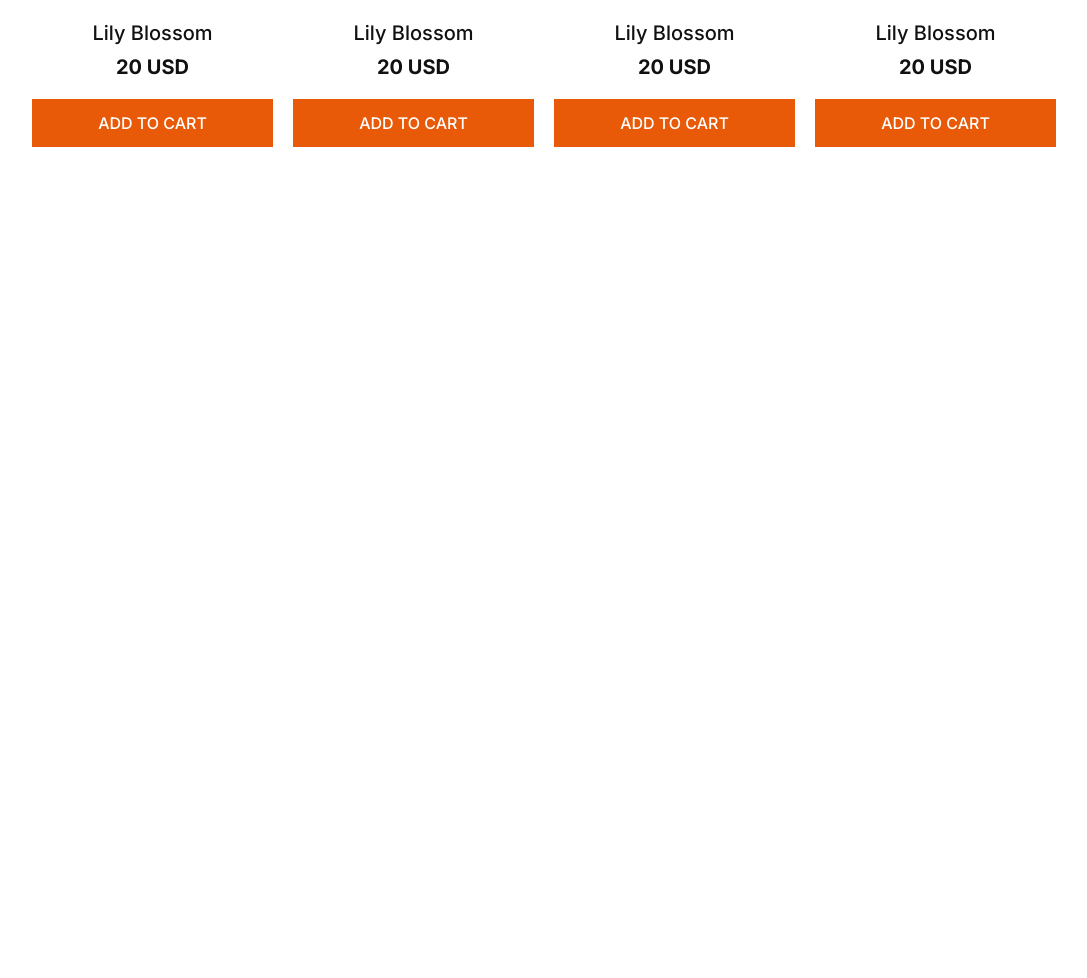
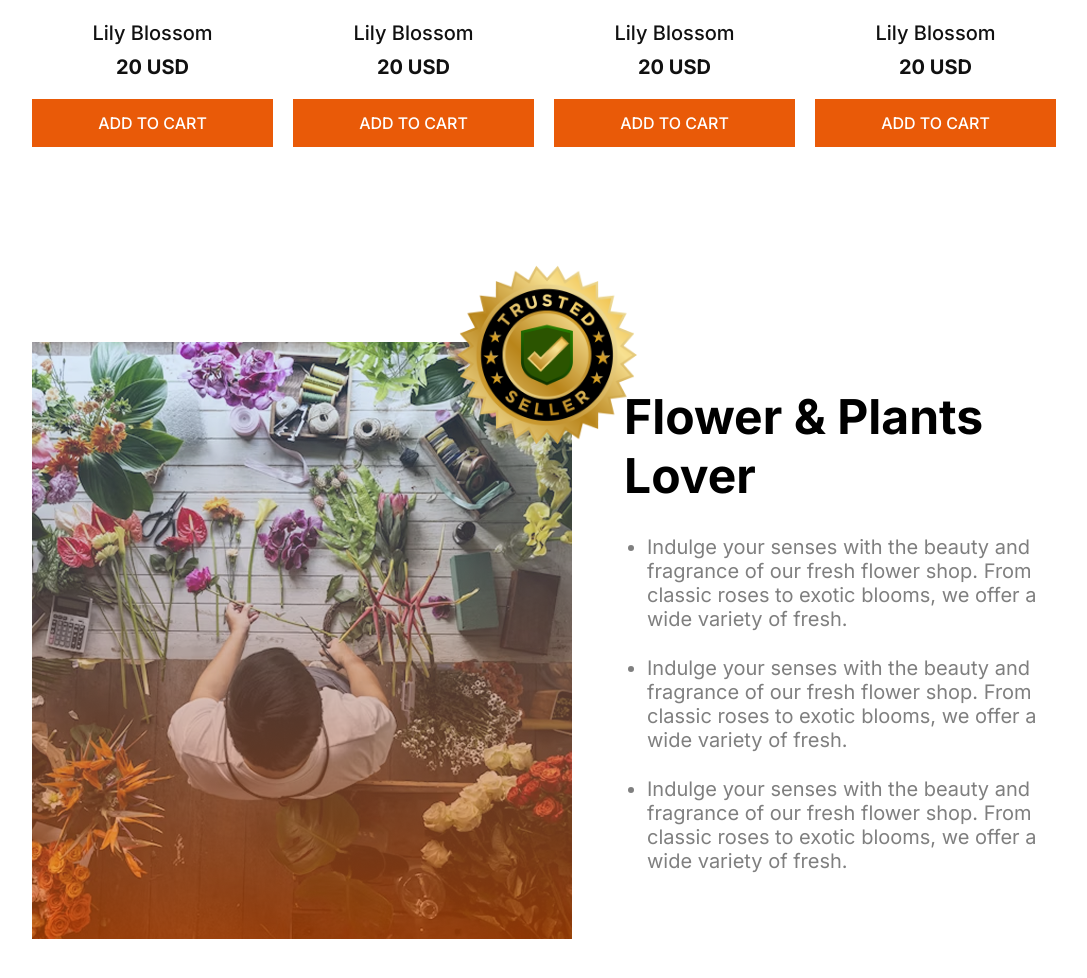
Before and after one commit to Aslam168/assignment-2, a plain HTML site: page index.html in a window 1280 px wide. Shown: the part 1761-2739 px from the top of the page, without its empty margins (96-1183 px from the left). Before the commit the page ends 1923 px from the top, so only its background shows below. Drawn offline with Linux system fonts and the light colour scheme.

Commit message:
added plants lover section

```diff
--- a/index.html
+++ b/index.html
@@ -136,8 +136,28 @@
                         <button>ADD TO CART</button>
                    </div>
 
+             </div>
 
-             </div>
+        </section>
+
+
+        <!-- plants lover section -->
+
+        <section class="plants-lover container">
+
+              <div class="plants-lover-img">
+                   <img class="lover-img" src="assets/flower-store.png" alt="">
+                   <img class="badge-img" src="assets/trusted-badge.png" alt="">
+              </div>
+
+              <div class="plants-lover-content">
+                    <h1>Flower & Plants Lover</h1>
+                    <ul>
+                         <li>Indulge your senses with the beauty and fragrance of our fresh flower shop. From classic roses to exotic blooms, we offer a wide variety of fresh.</li>
+                         <li>Indulge your senses with the beauty and fragrance of our fresh flower shop. From classic roses to exotic blooms, we offer a wide variety of fresh.</li>
+                         <li>Indulge your senses with the beauty and fragrance of our fresh flower shop. From classic roses to exotic blooms, we offer a wide variety of fresh.</li>
+                    </ul>
+              </div>
 
         </section>
 
--- a/style/style.css
+++ b/style/style.css
@@ -148,6 +148,52 @@ section.plants {
 }
 
 
+/* plants lover section */
+
+section.plants-lover {
+    display: flex;
+    margin-top: 180px;
+    margin-bottom: 130px;
+    gap: 80px;
+    align-items: center;
+    justify-content: space-between;
+}
+
+.plants-lover-img {
+    width: 100%;
+}
+
+.plants-lover-img {
+    position: relative;
+}
+
+.plants-lover-img .badge-img {
+    position: absolute;
+    top: -112px;
+    width: 250px;
+    left: 390px;
+}
+
+.plants-lover-content {
+    width: 50%;
+}
+
+.plants-lover-img {
+    width: 50%;
+}
+
+.plants-lover-content h1 {
+    font-size: 3rem;
+    margin-bottom: 30px;
+}
+
+.plants-lover-content ul li {
+    color: rgba(0, 0, 0, 0.5);
+    font-size: 1.25rem;
+    margin-left: 23px;
+    margin-bottom: 25px;
+}
+
 
 /* responsive related styles */
 
```
